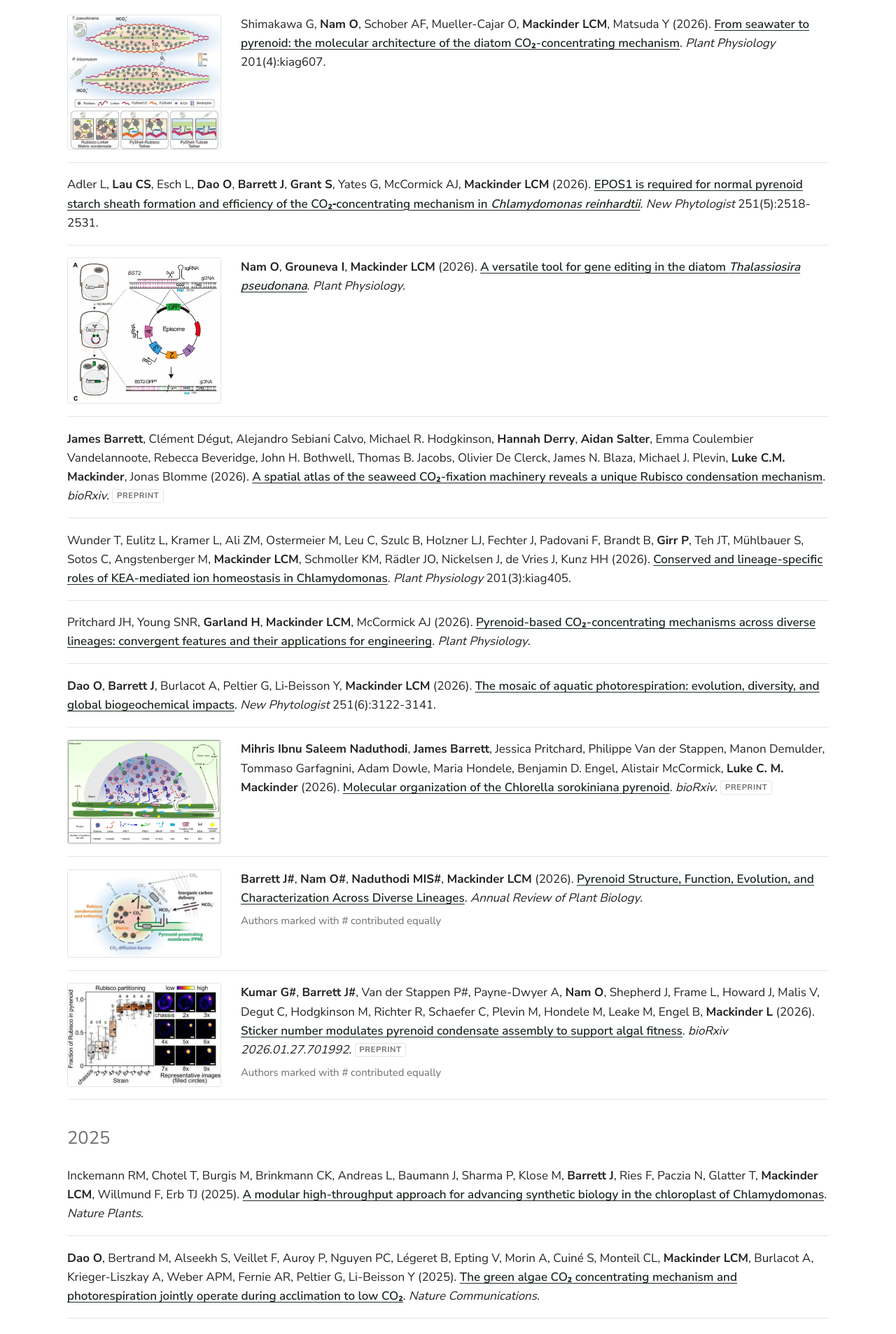
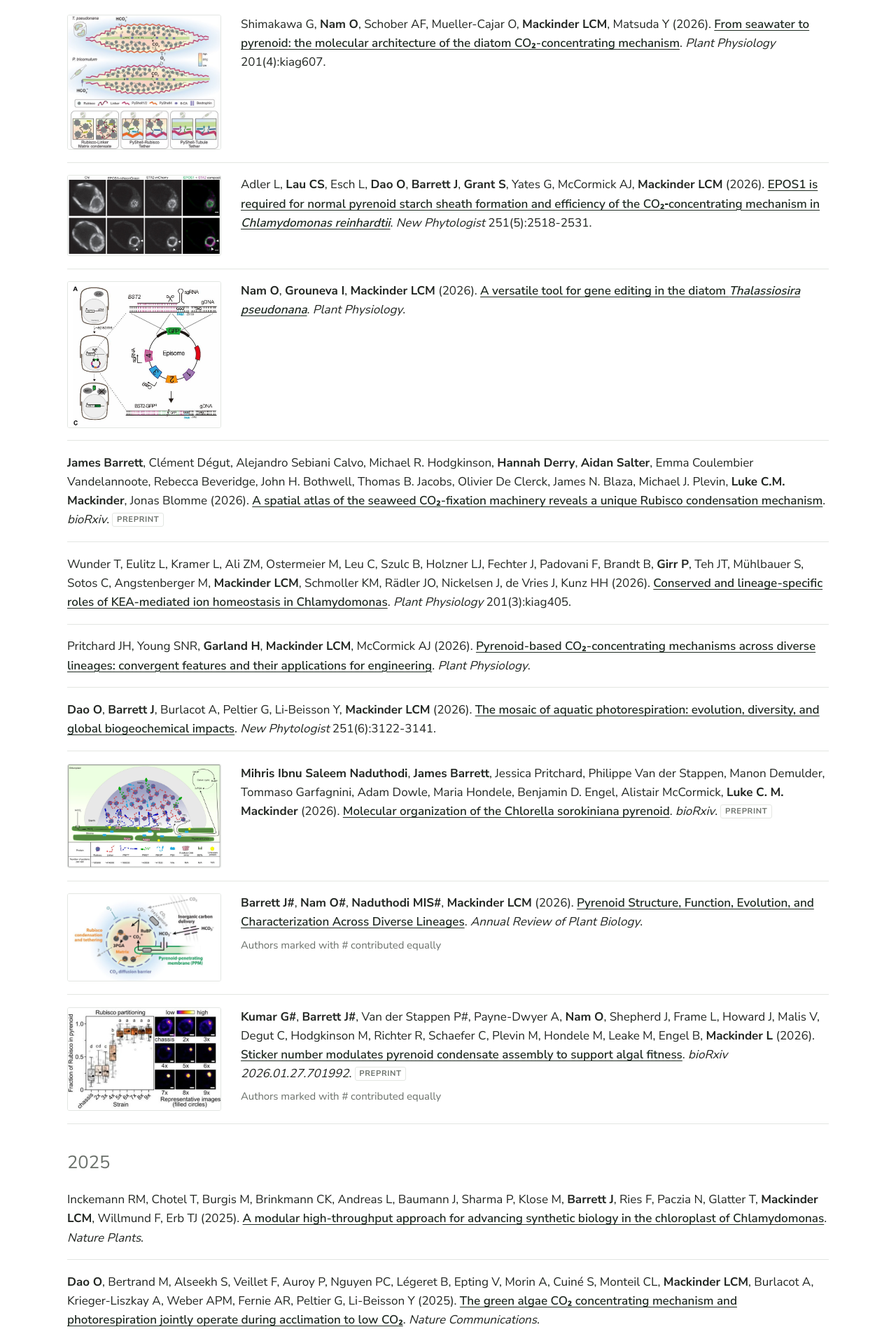
Before and after one commit to mackinderlab/mackinderlab.github.io, a Jekyll site: the page built from publications.html, in a window 1280 px wide. Shown: the part 448-2355 px from the top of the page at 70% size. Built offline with Jekyll 4.4.1, drawn with Linux system fonts in a browser that asks for light colours.

Commit message:
Update _data/publications.yml (via Pages CMS)

```diff
--- a/_data/publications.yml
+++ b/_data/publications.yml
@@ -19,6 +19,7 @@
   year: 2026
   preprint: false
   hidden: false
+  image: /assets/images/publications/screenshot-2026-10-03-at-153927.png
 - doi: 10.1093/plphys/kiag385
   title: A versatile tool for gene editing in the diatom <i>Thalassiosira
     pseudonana</i>
```
